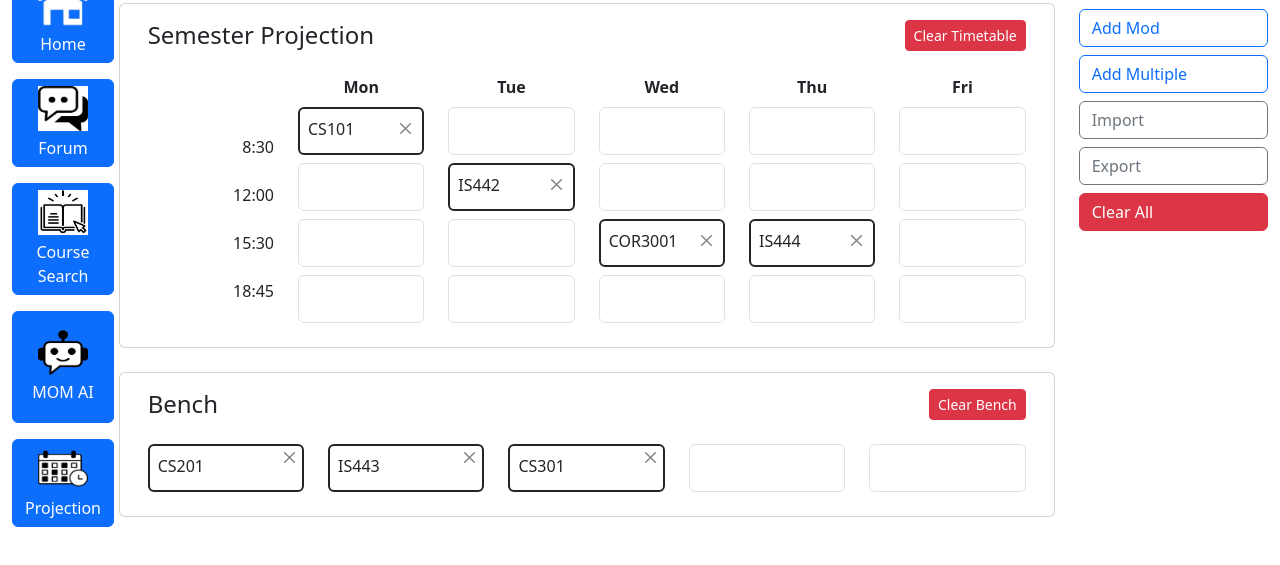
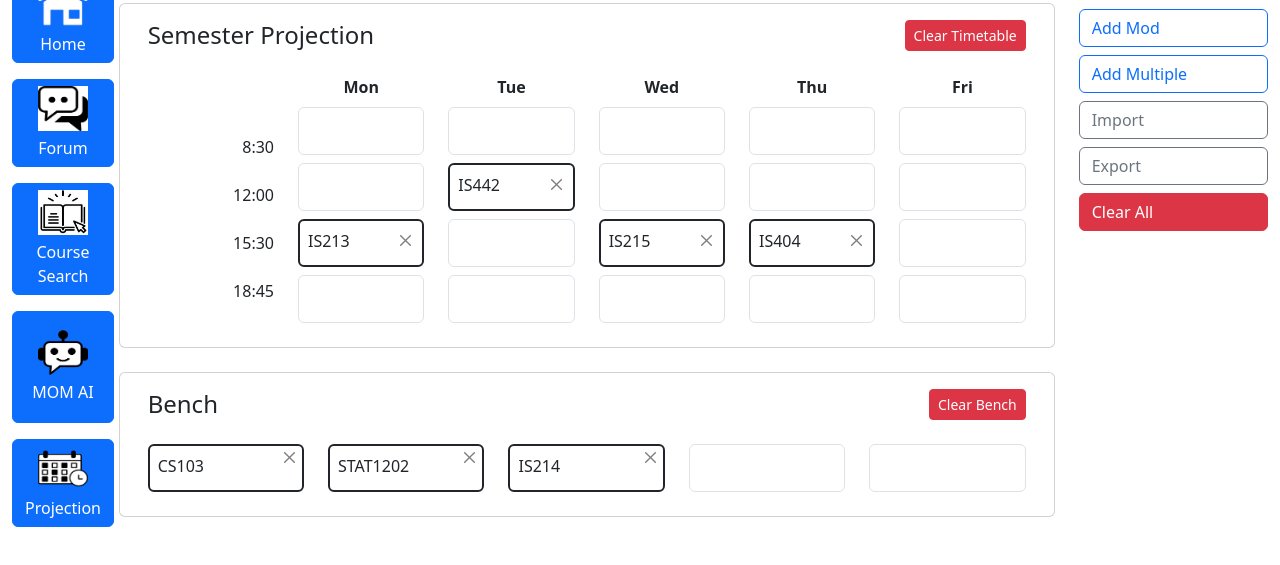
Before and after one commit to bentanj/g15hfb.github.io, a plain HTML site: page bench.html in a window 1280 px wide. Shown: the part 63-628 px from the top of the page. Drawn offline with nearby package versions, Linux system fonts and the light colour scheme.

Commit message:
Updated course codes for presentation demo

```diff
--- a/bench.html
+++ b/bench.html
@@ -78,12 +78,12 @@
                                         <!-- Time Slots Grid -->
                                         <div class="row mt-2" id="timetableGrid">
                                             <div class="col">
+                                                <div class="border rounded mb-2 droppable" style="height: 48px;"></div>
+                                                <div class="border rounded mb-2 droppable" style="height: 48px;"></div>
                                                 <div class="border rounded mb-2 border-2 border-dark position-relative module-slot droppable" style="height: 48px;" draggable="true">
-                                                    <span class="ps-2 pt-2 d-inline-block" style="overflow: hidden; text-overflow: ellipsis; white-space: nowrap; width: calc(100% - 24px);">CS101</span>
+                                                    <span class="ps-2 pt-2 d-inline-block" style="overflow: hidden; text-overflow: ellipsis; white-space: nowrap; width: calc(100% - 24px);">IS213</span>
                                                     <button class="btn-close" style="position: absolute; right: 8px; top: 12px; font-size: 0.7em;"></button>
                                                 </div>
-                                                <div class="border rounded mb-2 droppable" style="height: 48px;"></div>
-                                                <div class="border rounded mb-2 droppable" style="height: 48px;"></div>
                                                 <div class="border rounded mb-2 droppable" style="height: 48px;"></div>
                                             </div>
                                             <div class="col">
@@ -99,7 +99,7 @@
                                                 <div class="border rounded mb-2 droppable" style="height: 48px;"></div>
                                                 <div class="border rounded mb-2 droppable" style="height: 48px;"></div>
                                                 <div class="border rounded mb-2 border-2 border-dark position-relative module-slot droppable" style="height: 48px;" draggable="true">
-                                                    <span class="ps-2 pt-2 d-inline-block" style="overflow: hidden; text-overflow: ellipsis; white-space: nowrap; width: calc(100% - 24px);">COR3001</span>
+                                                    <span class="ps-2 pt-2 d-inline-block" style="overflow: hidden; text-overflow: ellipsis; white-space: nowrap; width: calc(100% - 24px);">IS215</span>
                                                     <button class="btn-close" style="position: absolute; right: 8px; top: 12px; font-size: 0.7em;"></button>
                                                 </div>
                                                 <div class="border rounded mb-2 droppable" style="height: 48px;"></div>
@@ -108,7 +108,7 @@
                                                 <div class="border rounded mb-2 droppable" style="height: 48px;"></div>
                                                 <div class="border rounded mb-2 droppable" style="height: 48px;"></div>
                                                 <div class="border rounded mb-2 border-2 border-dark position-relative module-slot droppable" style="height: 48px;" draggable="true">
-                                                    <span class="ps-2 pt-2 d-inline-block" style="overflow: hidden; text-overflow: ellipsis; white-space: nowrap; width: calc(100% - 24px);">IS444</span>
+                                                    <span class="ps-2 pt-2 d-inline-block" style="overflow: hidden; text-overflow: ellipsis; white-space: nowrap; width: calc(100% - 24px);">IS404</span>
                                                     <button class="btn-close" style="position: absolute; right: 8px; top: 12px; font-size: 0.7em;"></button>
                                                 </div>
                                                 <div class="border rounded mb-2 droppable" style="height: 48px;"></div>
@@ -140,19 +140,19 @@
                                 <div class="row" id="benchGrid">
                                     <div class="col-12 col-sm-6 col-md bench-slot">
                                         <div class="border rounded mb-2 border-2 border-dark position-relative module-slot draggable" style="height: 48px;" draggable="true">
-                                            <span class="ps-2 pt-2 d-inline-block">CS201</span>
+                                            <span class="ps-2 pt-2 d-inline-block">CS103</span>
                                             <button class="btn-close float-end m-1" style="font-size: 0.7em;"></button>
                                         </div>
                                     </div>
                                     <div class="col-12 col-sm-6 col-md bench-slot">
                                         <div class="border rounded mb-2 border-2 border-dark position-relative module-slot draggable" style="height: 48px;" draggable="true">
-                                            <span class="ps-2 pt-2 d-inline-block">IS443</span>
+                                            <span class="ps-2 pt-2 d-inline-block">STAT1202</span>
                                             <button class="btn-close float-end m-1" style="font-size: 0.7em;"></button>
                                         </div>
                                     </div>
                                     <div class="col-12 col-sm-6 col-md bench-slot">
                                         <div class="border rounded mb-2 border-2 border-dark position-relative module-slot draggable" style="height: 48px;" draggable="true">
-                                            <span class="ps-2 pt-2 d-inline-block">CS301</span>
+                                            <span class="ps-2 pt-2 d-inline-block">IS214</span>
                                             <button class="btn-close float-end m-1" style="font-size: 0.7em;"></button>
                                         </div>
                                     </div>
```
